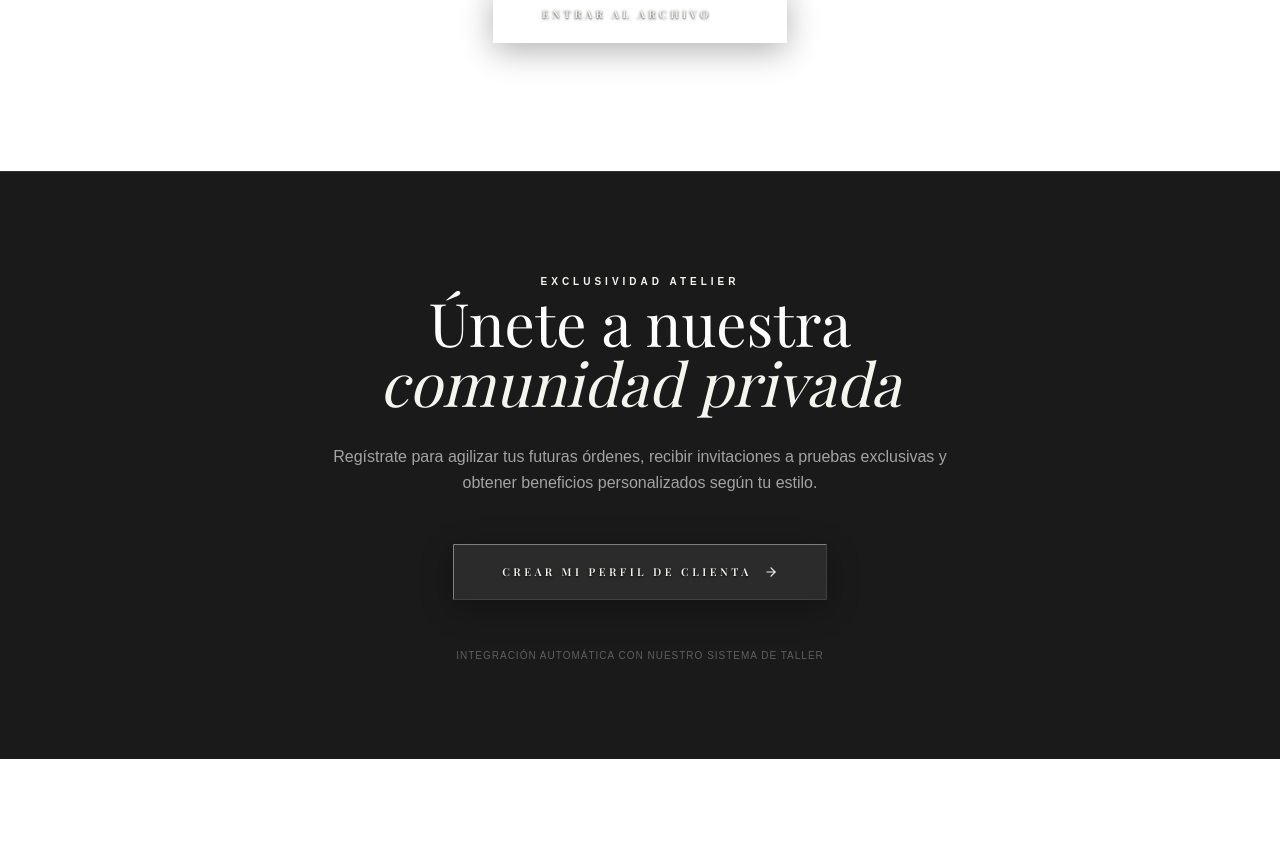
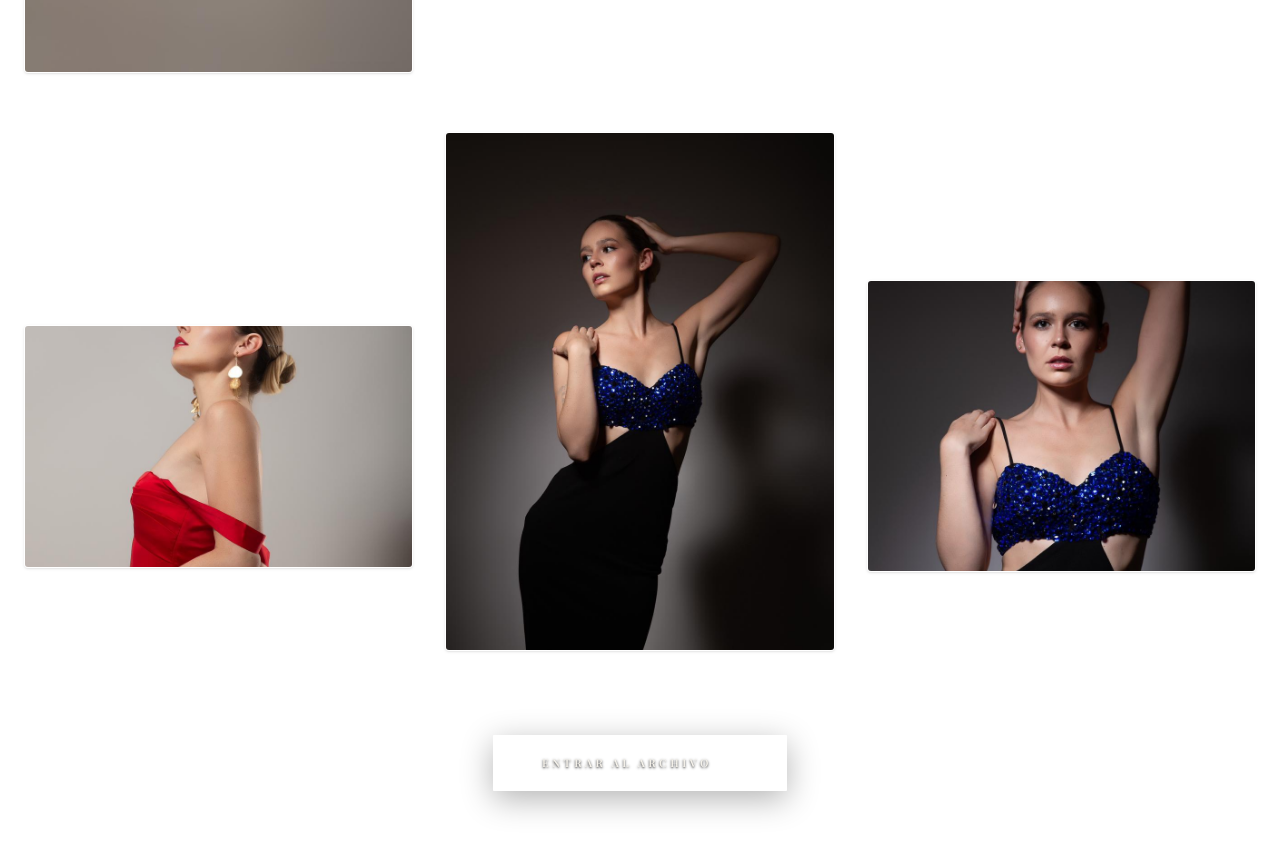
Before and after one commit to Gaz-Style/elena-atelier, a Next.js app: page / in a window 1280 px wide. Shown: the part 3420-4273 px from the top of the page. Built offline with nearby package versions, Linux system fonts and the light colour scheme; a web font is replaced by a local one.

Commit message:
design: ampliar portafolio destacado a 6 fotos en cuadricula asimetrica de 3 columnas

```diff
--- a/src/app/page.tsx
+++ b/src/app/page.tsx
@@ -142,9 +142,9 @@ export default function Home() {
             <h2 className="font-serif text-4xl md:text-5xl leading-tight text-white">Portafolio <br className="hidden md:block" /><span className="italic text-brand-sand">Destacado</span></h2>
           </div>
 
-          <div className="grid grid-cols-2 md:grid-cols-4 gap-4 md:gap-6 items-center">
+          <div className="grid grid-cols-2 md:grid-cols-3 gap-6 md:gap-8 md:gap-y-16 items-center">
             {/* Imagen 1 - Alta y Estilizada */}
-            <div className="aspect-[3/5] relative group rounded-sm overflow-hidden bg-brand-sand/10 border border-white/5 shadow-sm hover:shadow-xl transition-all duration-500 md:translate-y-[-10px]">
+            <div className="aspect-[3/5] relative group rounded-sm overflow-hidden bg-brand-sand/10 border border-white/5 shadow-sm hover:shadow-xl transition-all duration-500 md:translate-y-[-15px]">
               <img
                 src="/trabajos/PHOTO-2026-02-25-13-20-08.jpg"
                 alt="Trabajo Destacado 1"
@@ -152,8 +152,8 @@ export default function Home() {
               />
             </div>
 
-            {/* Imagen 2 - Horizontal / Apaisada, Desplazada hacia abajo */}
-            <div className="aspect-[4/3] relative group rounded-sm overflow-hidden bg-brand-sand/10 border border-white/5 shadow-sm hover:shadow-xl transition-all duration-500 md:translate-y-[20px]">
+            {/* Imagen 2 - Horizontal */}
+            <div className="aspect-[4/3] relative group rounded-sm overflow-hidden bg-brand-sand/10 border border-white/5 shadow-sm hover:shadow-xl transition-all duration-500 md:translate-y-[25px]">
               <img
                 src="/trabajos/PHOTO-2026-02-25-13-20-09.jpg"
                 alt="Trabajo Destacado 2"
@@ -161,8 +161,8 @@ export default function Home() {
               />
             </div>
 
-            {/* Imagen 3 - Cuadrada, Elevada */}
-            <div className="aspect-[1/1] relative group rounded-sm overflow-hidden bg-brand-sand/10 border border-white/5 shadow-sm hover:shadow-xl transition-all duration-500 md:translate-y-[-20px]">
+            {/* Imagen 3 - Cuadrada */}
+            <div className="aspect-[1/1] relative group rounded-sm overflow-hidden bg-brand-sand/10 border border-white/5 shadow-sm hover:shadow-xl transition-all duration-500 md:translate-y-[-10px]">
               <img
                 src="/trabajos/PHOTO-2026-02-25-13-20-10.jpg"
                 alt="Trabajo Destacado 3"
@@ -170,11 +170,29 @@ export default function Home() {
               />
             </div>
 
-            {/* Imagen 4 - Apaisada Panorámica, Desplazada hacia abajo */}
-            <div className="aspect-[16/10] relative group rounded-sm overflow-hidden bg-brand-sand/10 border border-white/5 shadow-sm hover:shadow-xl transition-all duration-500 md:translate-y-[40px]">
+            {/* Imagen 4 - Apaisada Panorámica */}
+            <div className="aspect-[16/10] relative group rounded-sm overflow-hidden bg-brand-sand/10 border border-white/5 shadow-sm hover:shadow-xl transition-all duration-500 md:translate-y-[35px]">
               <img
                 src="/trabajos/PHOTO-2026-02-25-13-20-11.jpg"
                 alt="Trabajo Destacado 4"
+                className="w-full h-full object-cover group-hover:scale-105 transition-transform duration-700"
+              />
+            </div>
+
+            {/* Imagen 5 - Vertical Clásico */}
+            <div className="aspect-[3/4] relative group rounded-sm overflow-hidden bg-brand-sand/10 border border-white/5 shadow-sm hover:shadow-xl transition-all duration-500 md:translate-y-[-20px]">
+              <img
+                src="/trabajos/PHOTO-2026-02-25-13-20-12.jpg"
+                alt="Trabajo Destacado 5"
+                className="w-full h-full object-cover group-hover:scale-105 transition-transform duration-700"
+              />
+            </div>
+
+            {/* Imagen 6 - Apaisada Horizontal */}
+            <div className="aspect-[4/3] relative group rounded-sm overflow-hidden bg-brand-sand/10 border border-white/5 shadow-sm hover:shadow-xl transition-all duration-500 md:translate-y-[15px]">
+              <img
+                src="/trabajos/PHOTO-2026-02-25-13-20-13.jpg"
+                alt="Trabajo Destacado 6"
                 className="w-full h-full object-cover group-hover:scale-105 transition-transform duration-700"
               />
             </div>
```
